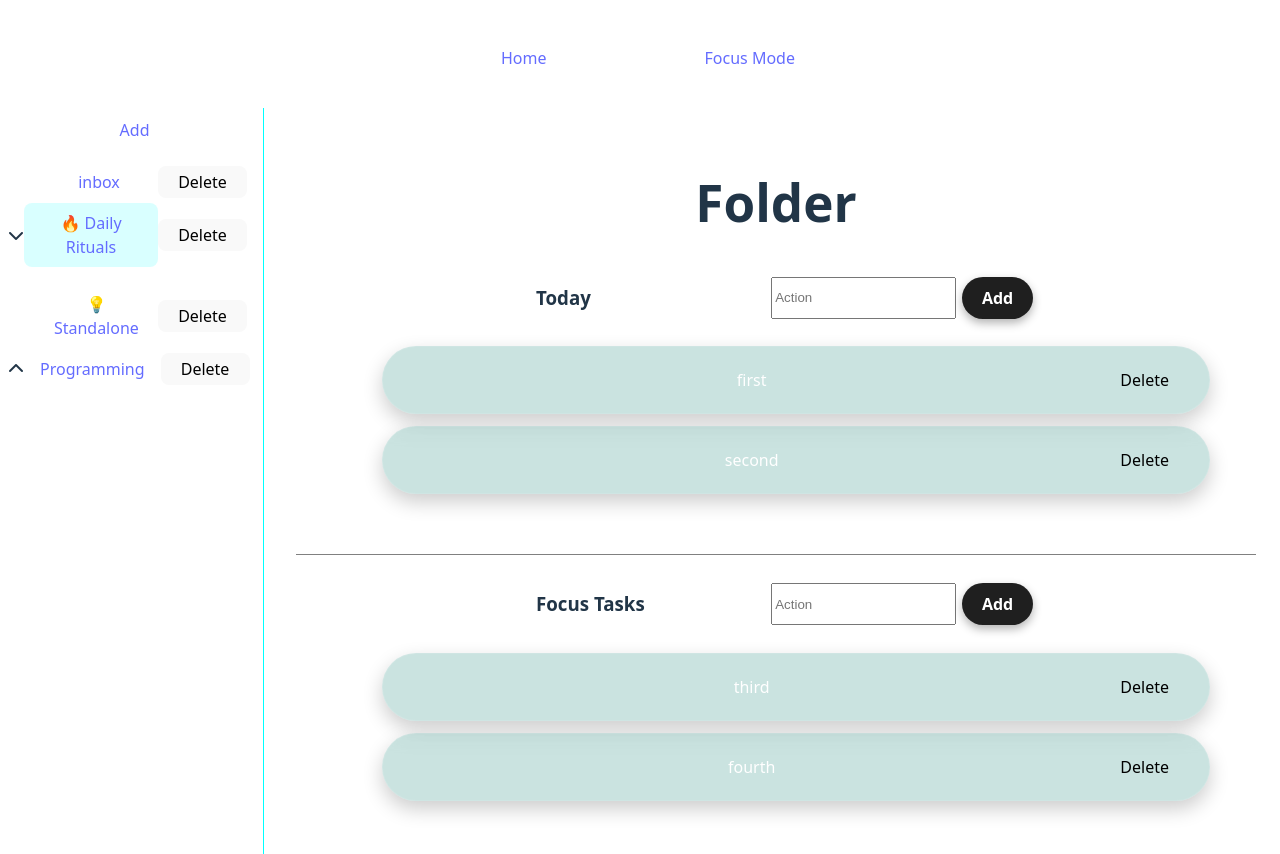
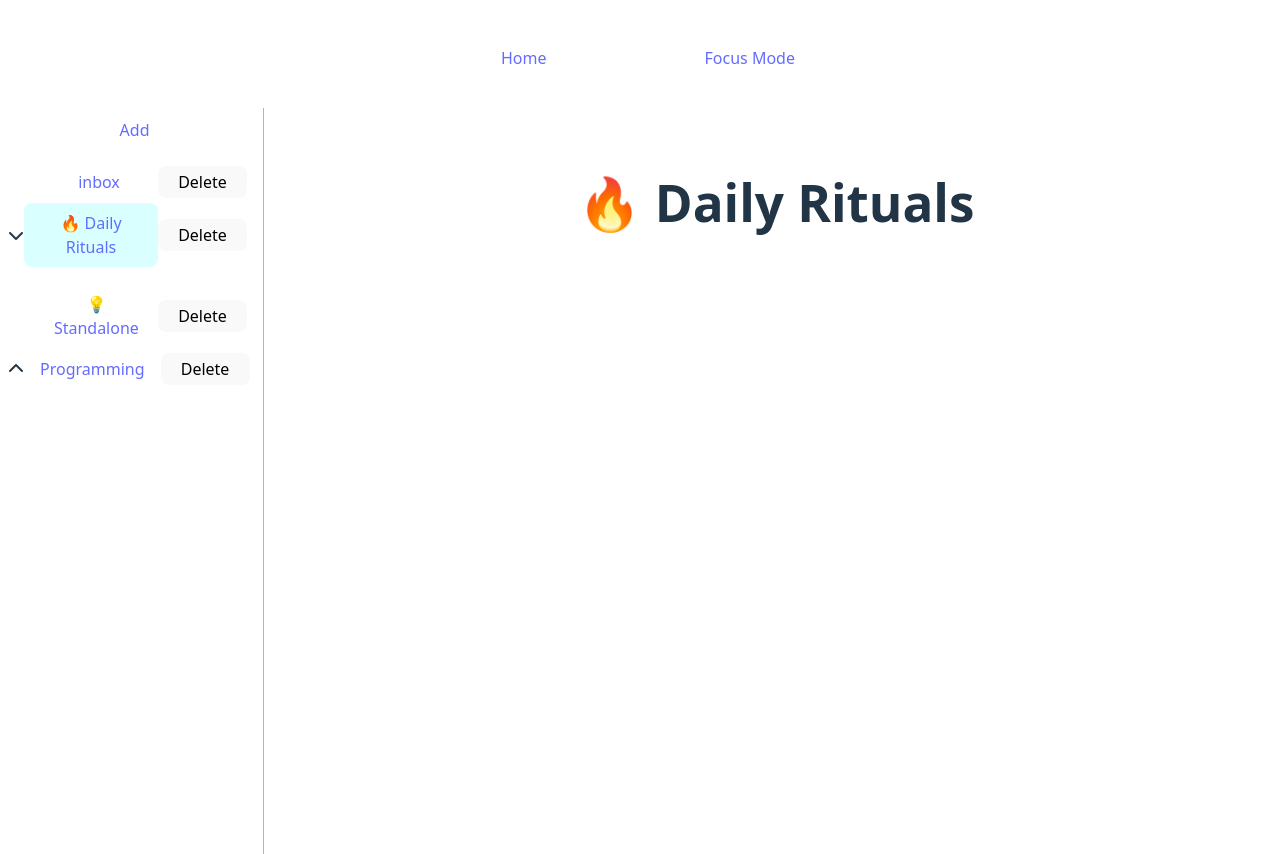
Before and after one commit to thomaswilliamscode/todo, a React (Vite) app: page /folder/1 in a window 1280 px wide. Shown: the top 854 px of the page. Built offline with nearby package versions, Linux system fonts and the light colour scheme.

Commit message:
trying again

```diff
--- a/src/components/FolderPage.tsx
+++ b/src/components/FolderPage.tsx
@@ -1,22 +1,23 @@
-import { useParams } from 'react-router-dom'
-import { useTodoContext } from '../context/TodoContext'
-import FolderTodos from './FolderTodos'
-import type { List } from '../types/list'
-import '../Styles/folder-page.css'
+import { useParams } from "react-router-dom";
+import { useTodoContext } from "../context/TodoContext";
+import FolderTodos from "./FolderTodos";
+import type { List } from "../types/list";
+import "../Styles/folder-page.css";
 
-export default function FolderPage () {
-  const { sidebarState } = useTodoContext()
+export default function FolderPage() {
+  const { sidebarState } = useTodoContext();
   const { id } = useParams();
 
-  const folderNumber = Number(id);
-
+  const folderId = id;
 
   const folder = sidebarState.data.find(
-    (obj) => obj.type === 'folder' && obj.id === folderNumber
+    (obj) => obj.type === "folder" && obj.id === folderId
   );
+
   const lists = sidebarState.data.filter(
-    (obj): obj is List => obj.type === 'list' && obj.folderId === folderNumber
+    (obj): obj is List => obj.type === "list" && obj.folderId === folderId
   );
+
   const output = lists.map((obj) => {
     return (
       <div key={obj.id}>
@@ -24,13 +25,13 @@ export default function FolderPage () {
       </div>
     );
   });
-  const title = folder?.name ?? 'Folder';
+
+  const title = folder?.name ?? "Folder";
 
   return (
     <>
-      <h1 className='title'>{title}</h1>
+      <h1 className="title">{title}</h1>
       {output}
-
     </>
-  )
+  );
 }
--- a/src/components/SidebarFolder.tsx
+++ b/src/components/SidebarFolder.tsx
@@ -18,7 +18,7 @@ export default function SidebarFolder({ obj, data }: Props) {
   const [isOpen, setIsOpen] = useState(obj.open);
   const { sidebarState, setSidebarState } = useTodoContext();
 
-  function deleteFolder(idOfFolder: number) {
+  function deleteFolder(idOfFolder: string) {
     // remove the folder itself
     const withoutFolder = sidebarState.data.filter(
       (item) => !(item.type === "folder" && item.id === idOfFolder)
@@ -27,7 +27,7 @@ export default function SidebarFolder({ obj, data }: Props) {
     // any lists that were inside this folder get moved to "none" (folderId 0)
     const remapped = withoutFolder.map((item) => {
       if (item.type === "list" && item.folderId === idOfFolder) {
-        return { ...item, folderId: 0 };
+        return { ...item, folderId: undefined };
       }
       return item;
     });
@@ -38,7 +38,7 @@ export default function SidebarFolder({ obj, data }: Props) {
     }));
   }
 
-  function deleteList(idToDelete: number) {
+  function deleteList(idToDelete: string) {
     const filteredState = sidebarState.data.filter(
       (item) => !(item.type === "list" && item.id === idToDelete)
     );
```
